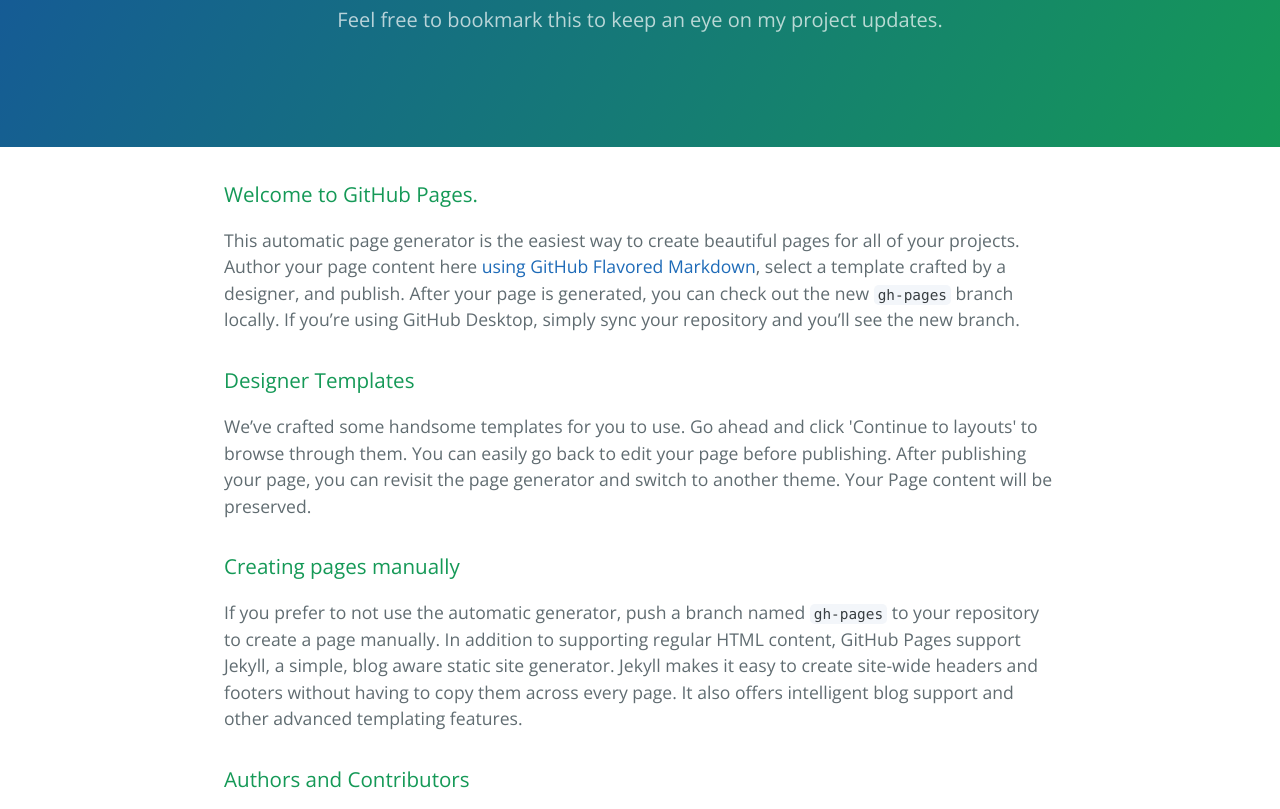
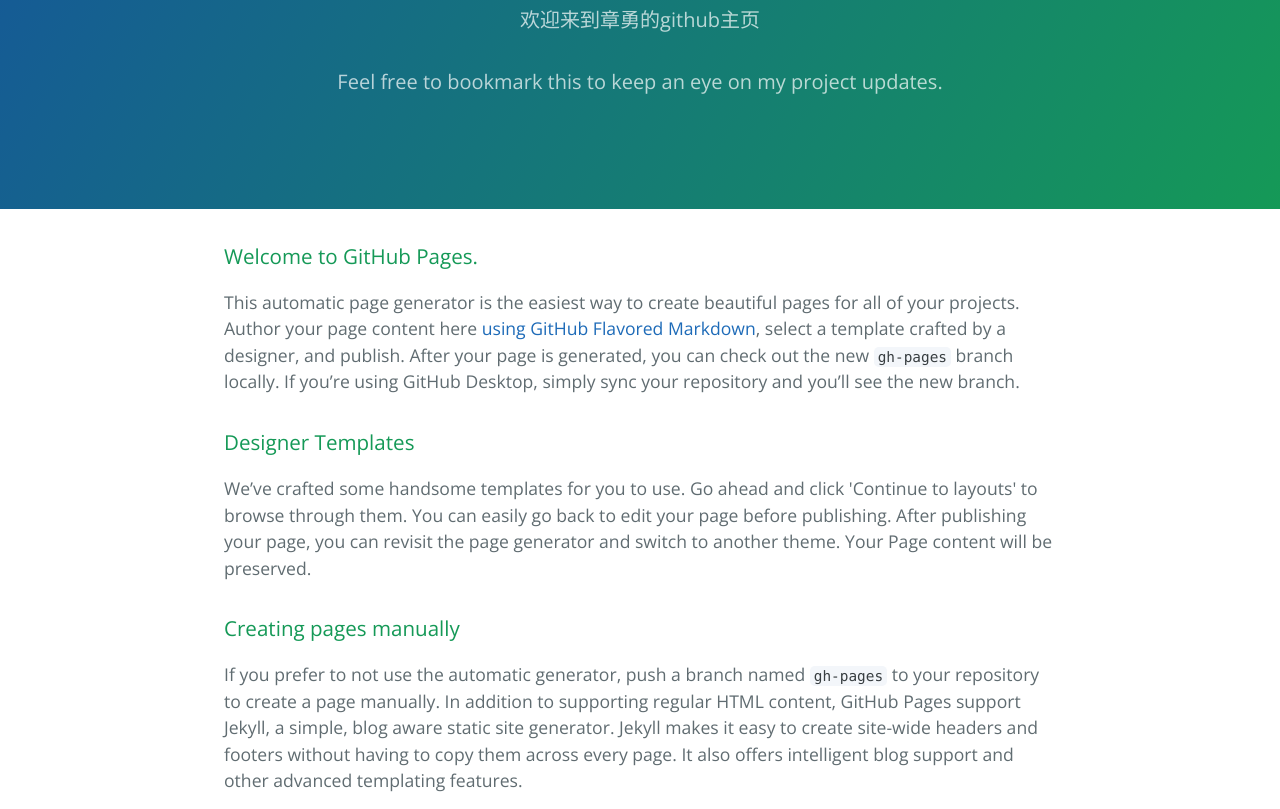
Before and after one commit to yuquan-zhang/yuquan-zhang.github.io, a plain HTML site: page index.html in a window 1280 px wide. Shown: the part 170-979 px from the top of the page. Drawn offline with nearby package versions, Linux system fonts and the light colour scheme.

Commit message:
Update index.html

```diff
--- a/index.html
+++ b/index.html
@@ -12,7 +12,9 @@
   <body>
     <section class="page-header">
       <h1 class="project-name">Welcome to Yuquan's homepage!</h1>
+      <h2 class="project-tagline">欢迎来到章勇的github主页</h2>
       <h2 class="project-tagline">Feel free to bookmark this to keep an eye on my project updates.</h2>
+
     </section>
 
     <section class="main-content">
```
